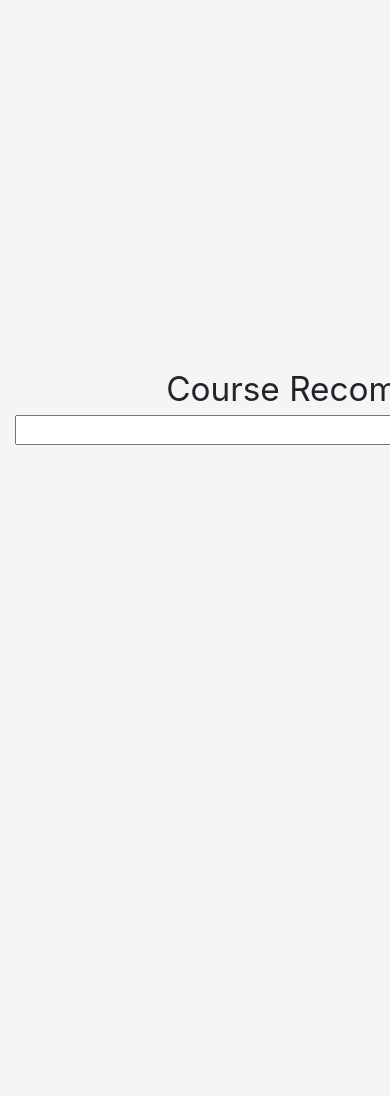
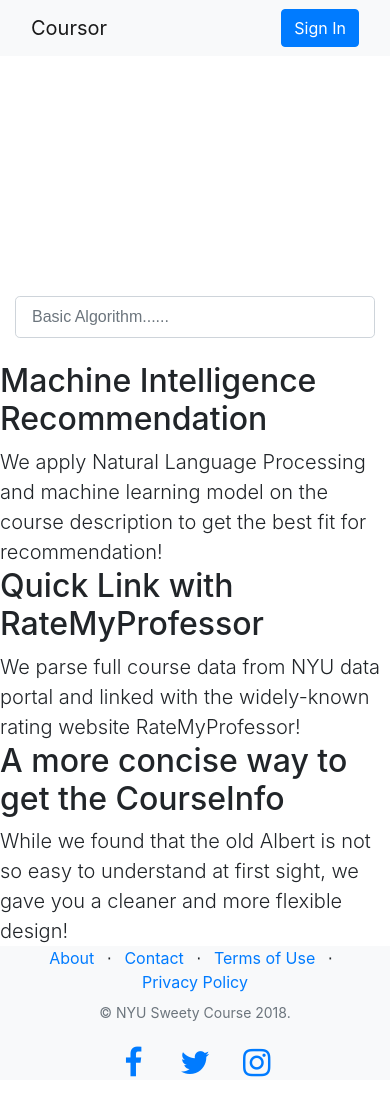
Before and after one commit to I-Wu/CourseRecommendation, a Django app: page /home/ in a window 390 px wide; the page is wider, and only the part inside the window is pictured. Before the commit the page ends 445 px from the top of that part, so only its background shows below. Run offline with Django 3.2, Linux system fonts and the light colour scheme; some libraries are stand-ins or nearby versions; grey boxes are pictures that could not be loaded.

Commit message:
[gau820827] UI adjust

```diff
--- a/mytestsite/static/css/grid.css
+++ b/mytestsite/static/css/grid.css
@@ -1,8 +1,3 @@
-body {
-  padding-top: 2rem;
-  padding-bottom: 2rem;
-}
-
 h3 {
   margin-top: 2rem;
 }
--- a/mytestsite/templates/hello_world.html
+++ b/mytestsite/templates/hello_world.html
@@ -1,7 +1,4 @@
 <!-- hello_world.html -->
-
-<!-- Bootsrape -->
-<link rel="stylesheet" href="https://maxcdn.bootstrapcdn.com/bootstrap/4.0.0/css/bootstrap.min.css" integrity="sha384-Gn5384xqQ1aoWXA+058RXPxPg6fy4IWvTNh0E263XmFcJlSAwiGgFAW/dAiS6JXm" crossorigin="anonymous">
 
 <!-- jQuery !-->
 <script src="https://ajax.googleapis.com/ajax/libs/jquery/1.12.0/jquery.min.js"> </script>
@@ -36,22 +33,142 @@
 <!DOCTYPE html>
 <html>
     <head>
+        <!-- Bootsrape -->
+        <link href="{% static 'vendor/bootstrap/css/bootstrap.min.css' %}" rel="stylesheet">
+        <!-- Custom fonts for this template -->
+        <link href="{% static 'vendor/font-awesome/css/font-awesome.min.css' %}" rel="stylesheet" type="text/css">
+        <link href="{% static 'vendor/simple-line-icons/css/simple-line-icons.css' %}" rel="stylesheet" type="text/css">
+        <link href="https://fonts.googleapis.com/css?family=Lato:300,400,700,300italic,400italic,700italic" rel="stylesheet" type="text/css">
+
         <!-- Custom styles for this template -->
-        <link rel="stylesheet" href="{% static 'css/signin.css' %}">
+        <link href="{% static 'css/landing-page.css' %}" rel="stylesheet">
+        <!-- Custom styles for this template -->
+        <!-- <link rel="stylesheet" href="{% static 'css/signin.css' %}"> -->
     </head>
 
-    <body class="text-center">
-        <form class="form-signin">
-        <label class="mylabel" style = "font-size: 25pt">Course Recommendation</h1>
+    <body>
+      <!-- Navigation -->
+      <nav class="navbar navbar-light bg-light static-top">
+        <div class="container">
+          <a class="navbar-brand" href="#">Coursor</a>
+          <a class="btn btn-primary" href="#">Sign In</a>
+        </div>
+      </nav>
+
+      <!-- Masthead -->
+      <header class="masthead text-white text-center">
+        <div class="overlay"></div>
+        <div class="container">
+          <div class="row">
+            <div class="col-xl-9 mx-auto">
+              <h1 class="mb-5">Find Recommendations for your sweety courses!</h1>
+            </div>
+            <div class="col-md-10 col-lg-8 col-xl-7 mx-auto">
+              <form>
+                <div class="form-row">
+                  <div class="col-12 col-md-9 mb-2 mb-md-0">
                     <div class = "ui-widget">
                       <label for = "places" style = "display: none;">Search: </label>
-            <input id = "places">
+                      <input id = "places", class="form-control form-control-lg", placeholder="Basic Algorithm......">
+                    </div>
+                  </div>
                 </div>
               </form>
+            </div>
+          </div>
+        </div>
+      </header>
+
+    <!-- Icons Grid -->
+    <section class="features-icons bg-light text-center">
+      <div class="container">
+        <div class="row">
+
+        </div>
+      </div>
+    </section>
+
+    <!-- Image Showcases -->
+    <section class="showcase">
+      <div class="container-fluid p-0">
+        <div class="row no-gutters">
+
+          <div class="col-lg-6 order-lg-2 text-white showcase-img" style="background-image: url('../static/img/word2vec.jpeg');"></div>
+          <div class="col-lg-6 order-lg-1 my-auto showcase-text">
+            <h2>Machine Intelligence Recommendation</h2>
+            <p class="lead mb-0">We apply Natural Language Processing and machine learning model on the course description to get the best fit for recommendation!</p>
+          </div>
+        </div>
+        <div class="row no-gutters">
+          <div class="col-lg-6 text-white showcase-img" style="background-image: url('../static/img/professor.jpg');"></div>
+          <div class="col-lg-6 my-auto showcase-text">
+            <h2>Quick Link with RateMyProfessor</h2>
+            <p class="lead mb-0">We parse full course data from NYU data portal and linked with the widely-known rating website RateMyProfessor!</p>
+          </div>
+        </div>
+        <div class="row no-gutters">
+          <div class="col-lg-6 order-lg-2 text-white showcase-img" style="background-image: url('../static/img/bg-showcase-3.jpg');"></div>
+          <div class="col-lg-6 order-lg-1 my-auto showcase-text">
+            <h2>A more concise way to get the CourseInfo</h2>
+            <p class="lead mb-0">While we found that the old Albert is not so easy to understand at first sight, we gave you a cleaner and more flexible design!</p>
+          </div>
+        </div>
+      </div>
+    </section>
+
+
+    <!-- Footer -->
+    <footer class="footer bg-light">
+      <div class="container">
+        <div class="row">
+          <div class="col-lg-6 h-100 text-center text-lg-left my-auto">
+            <ul class="list-inline mb-2">
+              <li class="list-inline-item">
+                <a href="#">About</a>
+              </li>
+              <li class="list-inline-item">&sdot;</li>
+              <li class="list-inline-item">
+                <a href="#">Contact</a>
+              </li>
+              <li class="list-inline-item">&sdot;</li>
+              <li class="list-inline-item">
+                <a href="#">Terms of Use</a>
+              </li>
+              <li class="list-inline-item">&sdot;</li>
+              <li class="list-inline-item">
+                <a href="#">Privacy Policy</a>
+              </li>
+            </ul>
+            <p class="text-muted small mb-4 mb-lg-0">&copy; NYU Sweety Course 2018.</p>
+          </div>
+          <div class="col-lg-6 h-100 text-center text-lg-right my-auto">
+            <ul class="list-inline mb-0">
+              <li class="list-inline-item mr-3">
+                <a href="#">
+                  <i class="fa fa-facebook fa-2x fa-fw"></i>
+                </a>
+              </li>
+              <li class="list-inline-item mr-3">
+                <a href="#">
+                  <i class="fa fa-twitter fa-2x fa-fw"></i>
+                </a>
+              </li>
+              <li class="list-inline-item">
+                <a href="#">
+                  <i class="fa fa-instagram fa-2x fa-fw"></i>
+                </a>
+              </li>
+            </ul>
+          </div>
+        </div>
+      </div>
+    </footer>
+
     <form action = "/find_similarity/" method="get" id = "myform">
         <!-- <label for = "user_name"> Search for course: </label> -->
         <input type = "hidden" id  = "keyword" type = "text" name = "keyword">
         <input type = "submit" value = "Enter" style = "display: none;">
     </form>
+
     </body>
 </html>
--- a/mytestsite/trips/models.py
+++ b/mytestsite/trips/models.py
@@ -31,7 +31,10 @@
     def get_recommend_courses(course_name):
         """Get a dictionary of the course and their descriptions."""
         recs = Course.get_recommend(course_name)
-        return [Course.data[cname] for cname, _ in recs.items()]
+        ret = []
+        for rec in recs:
+            ret.append([Course.data[cname] for cname, _ in rec.items()])
+        return ret
 
     @staticmethod
     def get_recommend(course_name):
--- a/mytestsite/trips/views.py
+++ b/mytestsite/trips/views.py
@@ -21,6 +21,12 @@
     if 'keyword' in request.GET:
         course = Course.get_course((request.GET['keyword']))
         recommends = Course.get_recommend_courses((request.GET['keyword']))
+        keyword = request.GET['keyword']
+        if 't' in request.GET:
+            t = request.GET['t']
+        else:
+            t = 0
+        t_recommend = recommends[int(t)]
         print("comes here!!!")
         return render_to_response('recommend_list.html', locals())
     else:
```
Also changed, not shown: mytestsite/manage.py (+16 -8 lines), mytestsite/templates/recommend_list.html (+29 -6 lines), mytestsite/trips/templatetags/extras.py (+9 -0 lines). Lines whose indentation alone changed are shown as unchanged.
